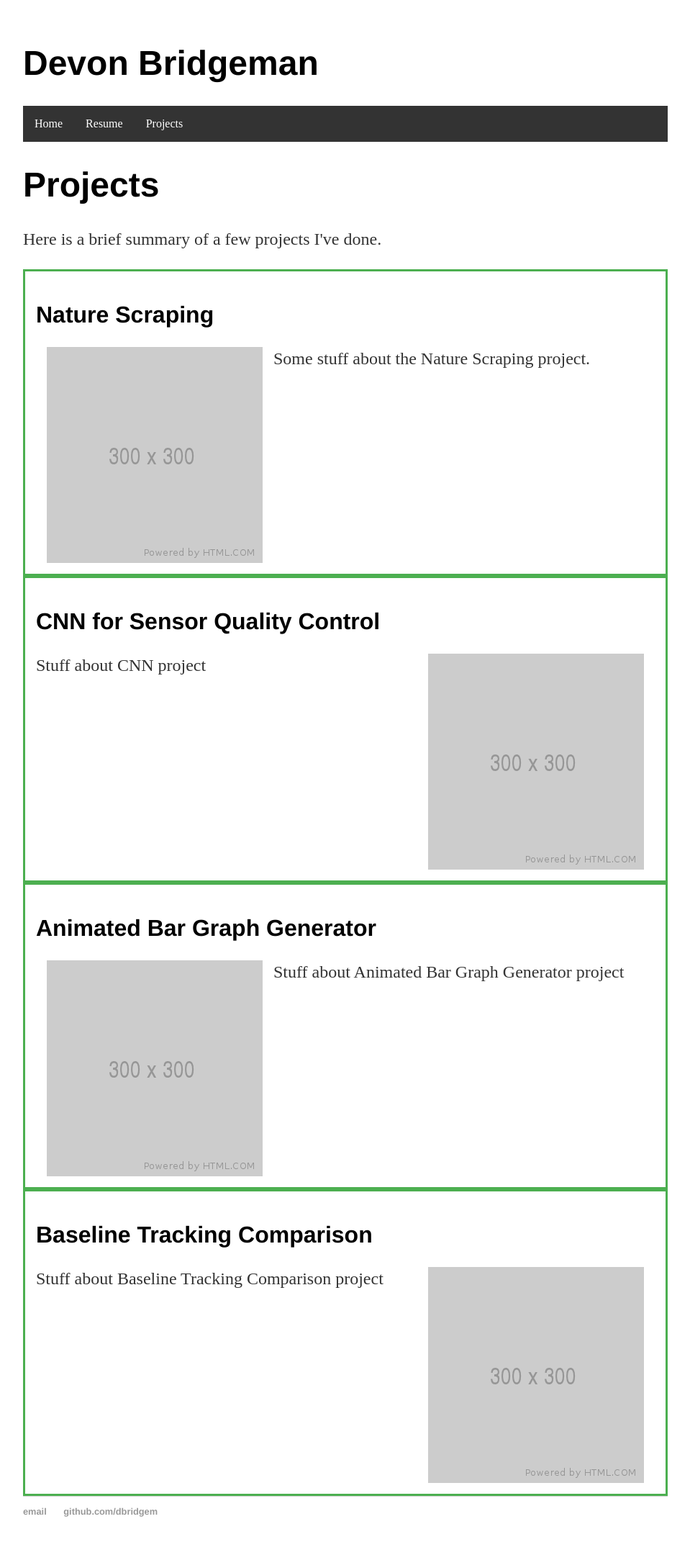
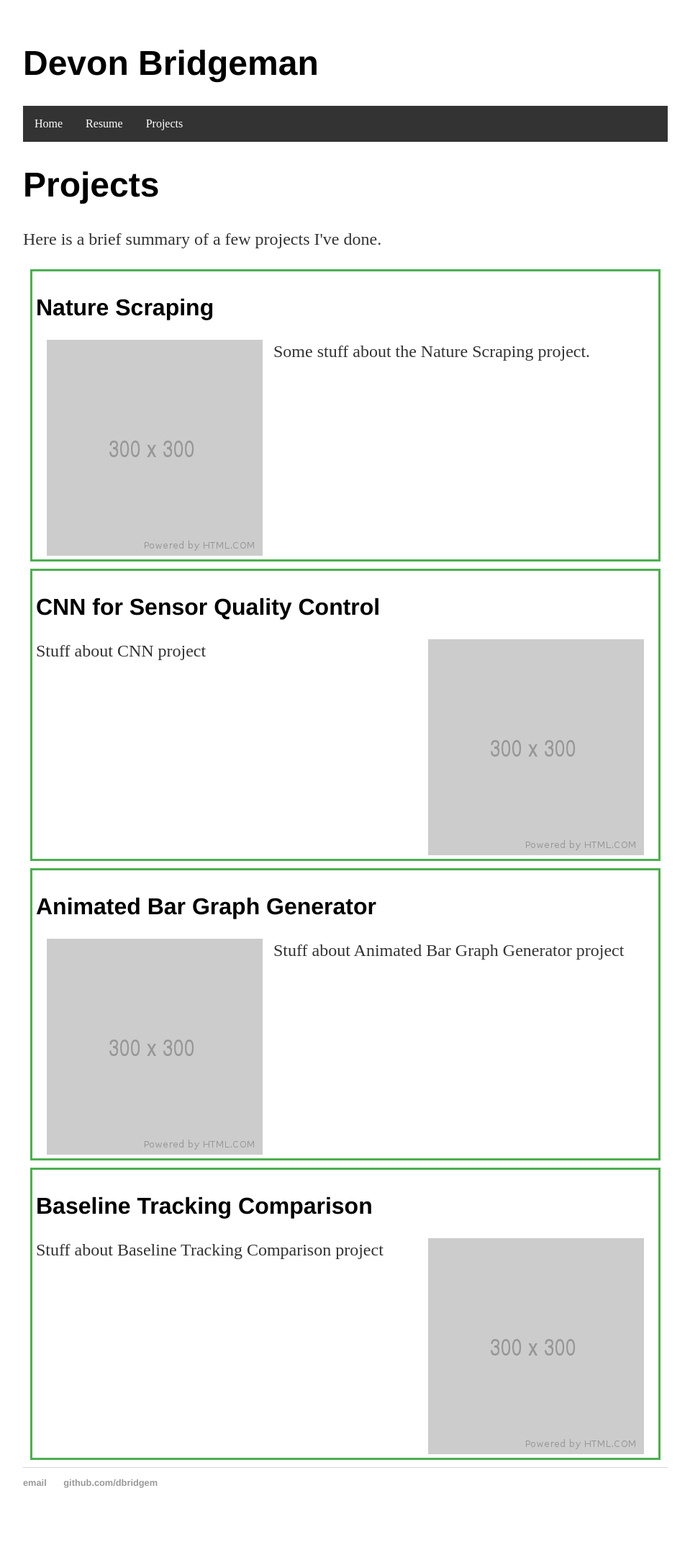
Before and after one commit to dbridgem/dbridgem.github.io, a Jekyll site: the page built from projects/index.html, in a window 1280 px wide. Shown: the whole page at 72% size, without its empty margins (160-1119 px from the left). Built offline with Jekyll 4.4.1, drawn with Linux system fonts in a browser that asks for light colours; after the commit the page ends 2127 px from its top, so only the background shows below that.

Commit message:
Update index.html

```diff
--- a/projects/index.html
+++ b/projects/index.html
@@ -6,7 +6,8 @@
 
 div .project{
   border: 3px solid #4CAF50;
-  padding: 15px;
+  padding: 5px;
+  margin: 10px;
 }
 
 .project {
@@ -22,6 +23,8 @@
 	<h1>Projects</h1>
 	<p>Here is a brief summary of a few projects I've done.</a></p>
 </div><!-- /.blurb -->
+
+<div class="space">
 
 <div class="project">
 	<h2>Nature Scraping</h2>
```
